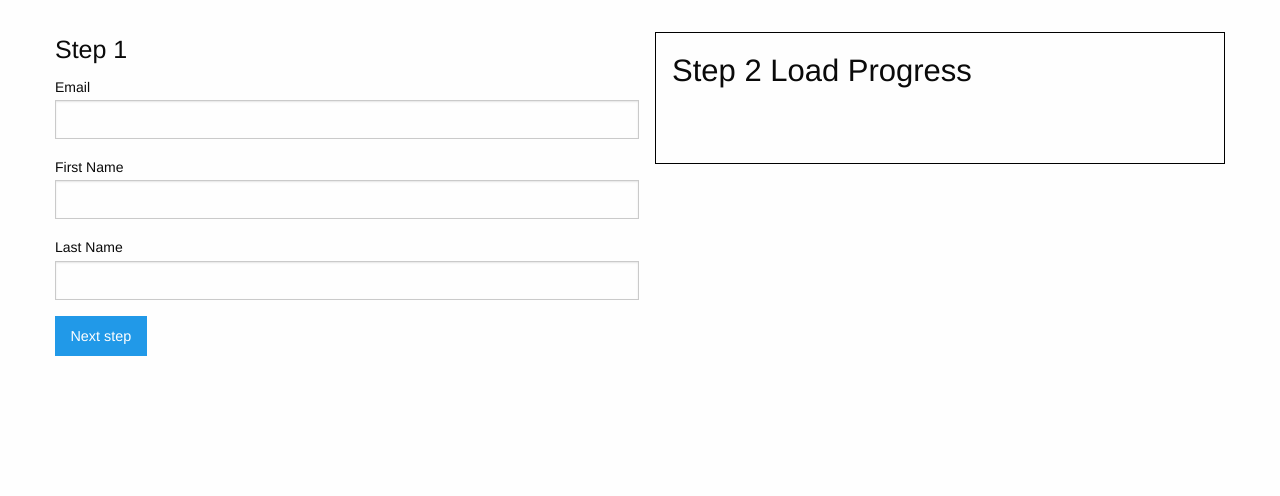
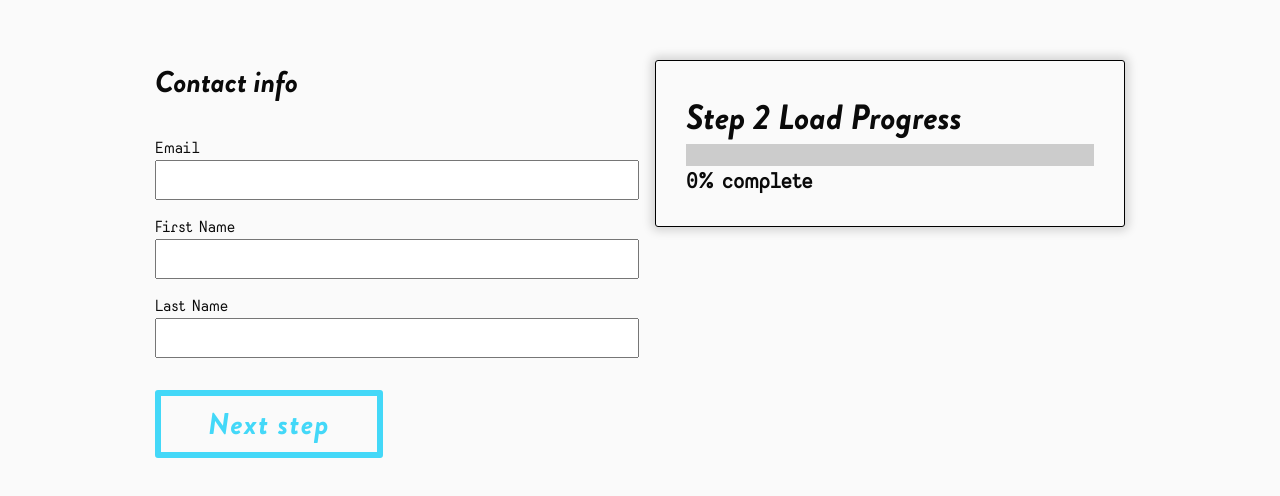
Before and after one commit to elifitch/perceived-perf-talk-deux, a website: page demos/predictive-form-1.html in a window 1280 px wide. Drawn offline with Linux system fonts and the light colour scheme.

Commit message:
form demo 1

```diff
--- a/css/theme/source/eli-pres-light/_demo.scss
+++ b/css/theme/source/eli-pres-light/_demo.scss
@@ -142,4 +142,15 @@
 		transform: scale(0.75);
 		transform-origin: center;
 	}
+
+	.text-input {
+
+	}
+	.text-input__label {
+		font-size: 0.5em;
+		font-family: $mainFont;
+	}
+	.text-input__input {
+		width: 100%;
+	}
 }
--- a/css/theme/source/eli-pres-light/_utils.scss
+++ b/css/theme/source/eli-pres-light/_utils.scss
@@ -38,3 +38,7 @@
 .u-align-middle {
 	justify-content: center;
 }
+
+.u-block {
+	display: block;
+}
--- a/demos/predictive-form-1.html
+++ b/demos/predictive-form-1.html
@@ -1,5 +1,7 @@
 <head>
-	<link rel="stylesheet prefetch" href="lib/css/foundation.min.css">
+	<!-- <link rel="stylesheet prefetch" href="lib/css/foundation.min.css"> -->
+	<link rel="stylesheet prefetch" href="lib/css/foundation-grid-only.min.css">
+	<link rel="stylesheet prefetch" href="../css/theme/eli-pres-light.css">
 	<script src="lib/js/jquery.min.js"></script>
 
 	<style>
@@ -25,16 +27,6 @@
 		.text-center {
 			text-align: center;
 		}
-		.debug {
-			border: 1px solid black;
-			padding: 1em;
-		}
-		.debug__bar {
-			transition: 0.1s width;
-			width: 0;
-			height: 1em;
-			background-color: teal;
-		}
 
 		.relative {
 			position: relative;
@@ -45,34 +37,58 @@
 		.hide {
 			display: none;
 		}
+		.cards {
+			display: flex;
+			margin-bottom: 1rem;
+		}
+		.cards__card {
+			width: 15%;
+			margin-right: 3%;
+		}
 	</style>
 </head>
-
+<body class="demo">
 	<div class="container">
 		<div class="row align-center">
 			<div class="column small-6 relative">
 				<div class="section" id="step-1">
-				<h4>Step 1</h4>
-				<div>
-					<label>Email</label>
-					<input type="email" />
+					<div class="u-mb-2r">
+						<h4>Contact info</h4>
 					</div>
-				<div>
-					<label>First Name</label>
-					<input type="text" />
+					<div class="text-input u-mb-1r">
+						<label class="text-input__label u-block">Email</label>
+						<input class="text-input__input" type="email" />
 					</div>
-				<div>
-					<label>Last Name</label>
-					<input type="text" />
+					<div class="text-input u-mb-1r">
+						<label class="text-input__label u-block">First Name</label>
+						<input class="text-input__input" type="text" />
+					</div>
+					<div class="text-input u-mb-2r">
+						<label class="text-input__label u-block">Last Name</label>
+						<input class="text-input__input" type="text" />
 					</div>
 					<button class="button button--submit" type="button">Next step</button>
 				</div>
 
 				<div class="section fade-out hide" id="step-2">
-				<h4>Step 2</h4>
-				<input type="text" />
-				<input type="text" />
-				<input type="text" />
+					<div class="u-mb-2r">
+						<h4>Payment details</h4>
+					</div>
+					<div class="cards">
+						<div class="cards__card"><img src="../img/card-discover.png" alt=""></div>
+						<div class="cards__card"><img src="../img/card-paypal.png" alt=""></div>
+						<div class="cards__card"><img src="../img/card-amex.png" alt=""></div>
+						<div class="cards__card"><img src="../img/card-mastercard.png" alt=""></div>
+						<div class="cards__card"><img src="../img/card-visa.png" alt=""></div>
+					</div>
+					<div class="text-input u-mb-1r">
+						<label class="text-input__label u-block">Card Number</label>
+						<input class="text-input__input" type="text" />
+					</div>
+					<div class="text-input u-mb-1r">
+						<label class="text-input__label u-block">Billing Address</label>
+						<input class="text-input__input" type="text" />
+					</div>
 					<button class="button button--submit" type="button">Next step</button>
 				</div>
 
@@ -85,19 +101,22 @@
 				<div class="debug">
 					<h3 class="debug__details">Step 2 Load Progress</h3>
 
-				<div class="js-debug-bar debug__bar"></div>
-				<h6 class="js-debug-details debug__details">&nbsp;</h6>
+					<div class="debug__bar">
+						<div class="debug__progress js-debug-progress"></div>
+					</div>
+					<h6 class="js-debug-details debug__readout">0% complete</h6>
 				</div>
 			</div>
 		</div>
-
 	</div>
+</body>
 
 <script>
 var step2Ready = false;
 var counter = 0;
-var $bar = $('.js-debug-bar');
+var $bar = $('.js-debug-progress');
 var $output = $('.js-debug-details');
+const LOAD_TIME = 2000;
 
 $('.button--submit').on('click', function() {
   loadStep2();
@@ -110,9 +129,9 @@ function loadStep2() {
   setTimeout(function() {
 	fade($('#spinner'), 'out');
     fade($('#step-2'), 'in');
-  },3000);
+  }, LOAD_TIME);
 
-  backgroundProgress(3000);
+  backgroundProgress(LOAD_TIME);
 }
 
 function fade($el, inOut) {
```
Also changed, not shown: css/theme/eli-pres-light.css, img/card-amex.png (added), img/card-discover.png (added), img/card-mastercard.png (added), img/card-paypal.png (added), img/card-visa.png (added). Lines whose indentation alone changed are shown as unchanged.
